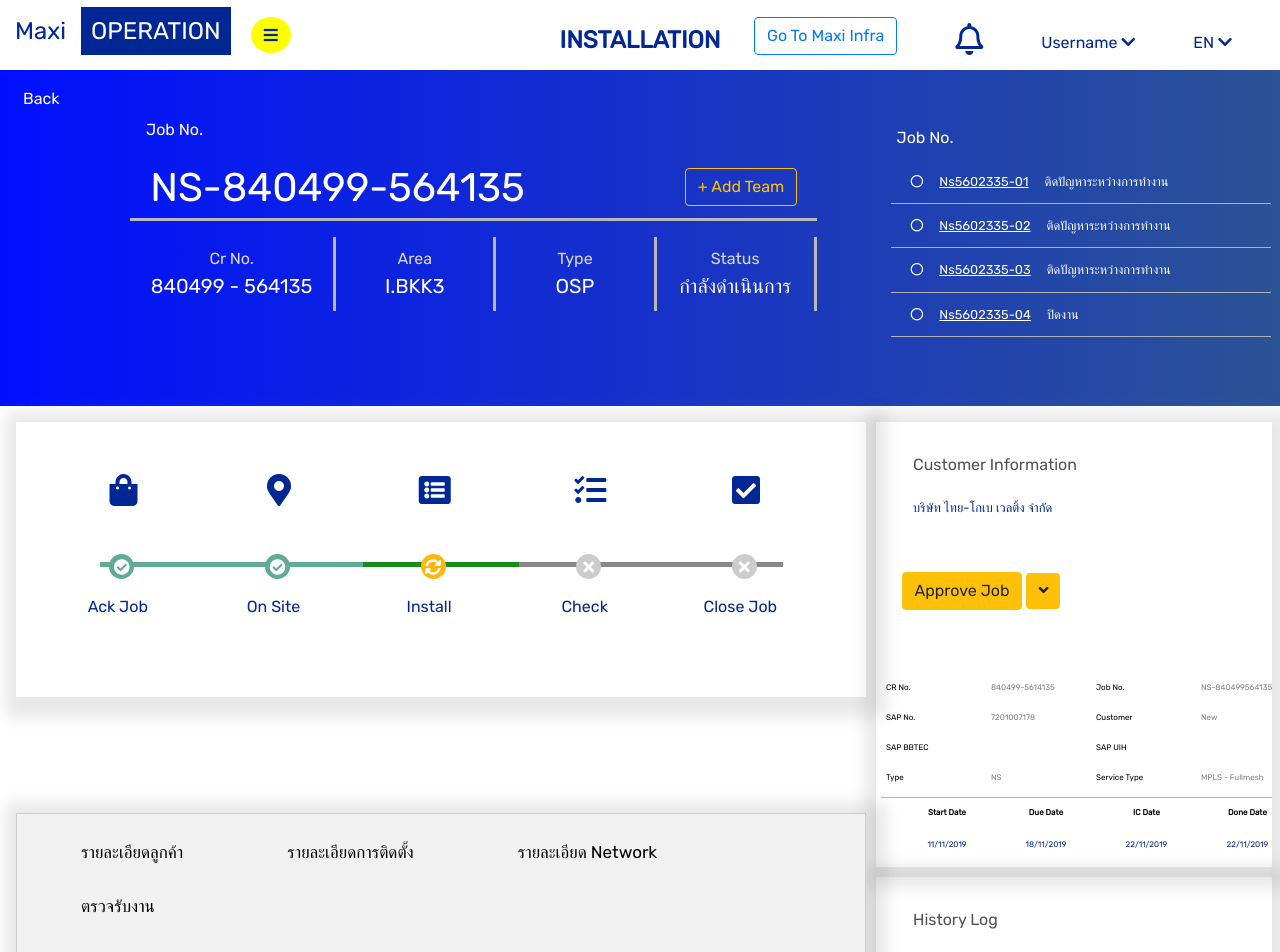
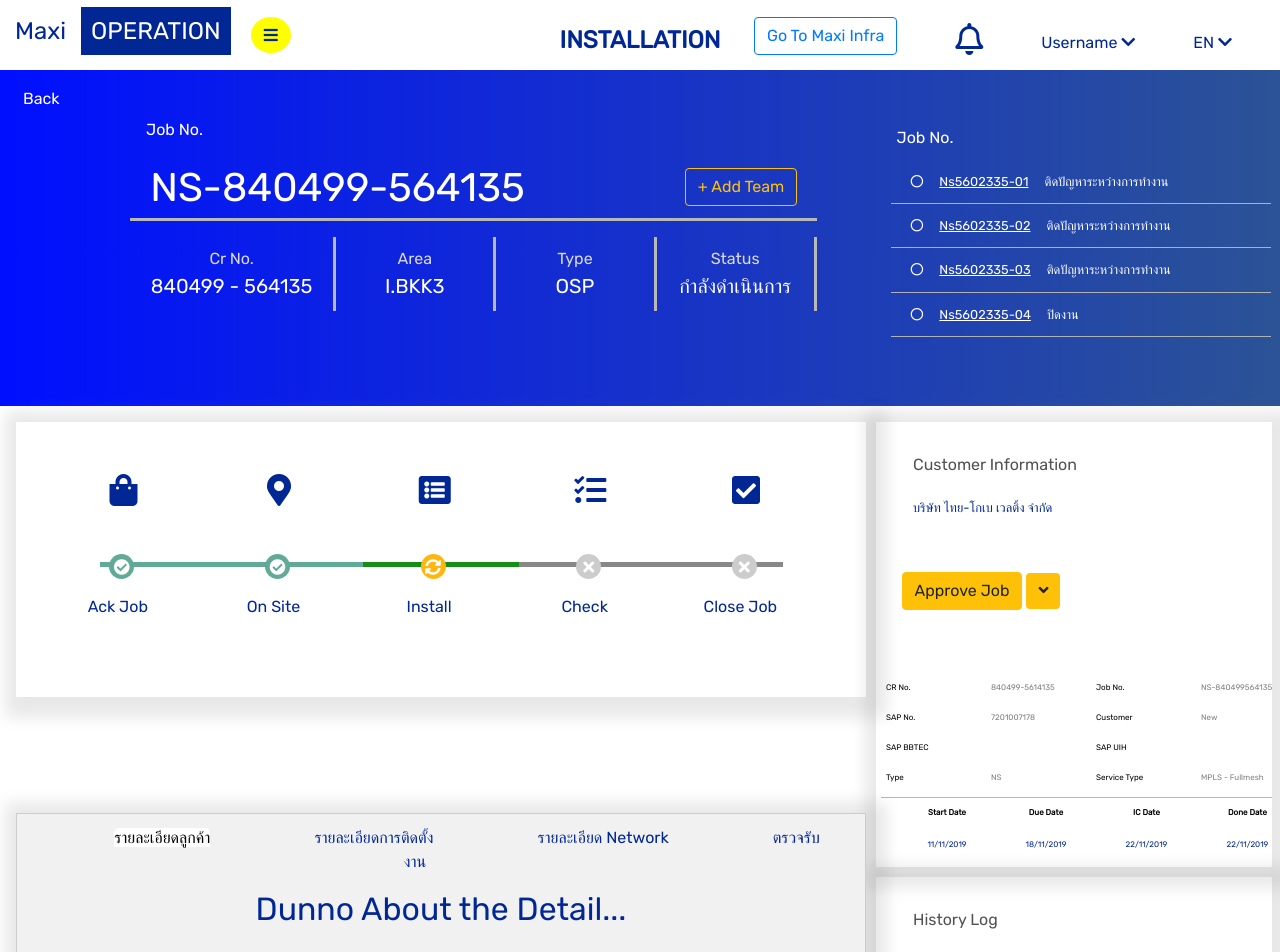
Before and after one commit to masty123/benjajinda_test, a React (Create React App) app: page / in a window 1280 px wide. Shown: the top 952 px of the page. Built offline with nearby package versions, Linux system fonts and the light colour scheme.

Commit message:
add connection graph thingy

```diff
--- a/package.json
+++ b/package.json
@@ -11,6 +11,7 @@
     "react-bootstrap": "^1.3.0",
     "react-dom": "^16.13.1",
     "react-scripts": "3.4.3",
+    "react-tabs": "^3.1.1",
     "reactstrap": "^8.5.1"
   },
   "scripts": {
--- a/src/App.js
+++ b/src/App.js
@@ -3,7 +3,6 @@ import Navbar from './components/Navbar/Navbar';
 import Header from './components/Header/Header'
 import './App.css';
 import JobStatus from './components/JobStatus/JobStatus';
-import JobDescription from './components/JobDescription/JobDescription'
 
 function App() {
   return (
@@ -11,7 +10,6 @@ function App() {
         <Navbar />
         <Header className="overlap" />
         <JobStatus />
-        <JobDescription />
     </div>
   );
 }
--- a/src/components/JobStatus/JobStatus.css
+++ b/src/components/JobStatus/JobStatus.css
@@ -268,11 +268,12 @@ ul li:nth-child(2) .iconStatus::after{
 }
 
 .handler-content-info div p:nth-child(2) {
-    text-align: right-;}
+    text-align: right;}
 
 /* Job Description */
 /* Style the tab */
 .tab {
+    text-decoration: none;
     margin: -3rem auto;
     margin-left: 1rem;
     float: left;
@@ -289,37 +290,112 @@ ul li:nth-child(2) .iconStatus::after{
 }
 
 /* Style the buttons inside the tab */
+.tabList {
+    cursor: pointer;
+}
+
+.tabtitle {
+    display: inline;
+    /* float: left; */
+    /* margin: 0 auto; */
+    margin-left: 3.25rem;
+    margin-right: 3.25rem;
+    /* border: none; */
+    /* outline: none; */
+    cursor: pointer;
+    /* padding: 14px 16px; */
+    /* transition: 0.3s; */
+    /* font-size: 17px;   */
+}
 
 
-.tab button {
-    background-color: inherit;
-    float: left;
-    margin: 0 auto;
-    margin-left: 2.25rem;
-    margin-right: 2.25rem;
-    border: none;
-    outline: none;
-    cursor: pointer;
-    padding: 14px 16px;
-    transition: 0.3s;
-    font-size: 17px;
+.tab-3-title {
+
+    color: rgb(63, 62, 62);
+    text-align: left;
+    padding-left: 2rem;
+    padding-top: 1rem;
 
 }
 
-/* Change background color of buttons on hover */
-.tab button:hover {
-    background-color: #ddd;
+.config-icon {
+    width: 100%;
+    height: 100px;
+    /* border: 1px solid green; */
+    padding: 1rem 8rem 1rem 8rem;
 }
 
+.config-left {
+    background-color: rgb(0, 39, 148);
+    color: white;
+    width: 100px;
+    height: 75px;
+}
+
+
+
+.config-left  ,
+.config-right  {
+    border: 1px solid grey;
+    width: 150px;
+    height: 50px;
+    float: left;
+    font-size: 0.75rem;
+    padding-left: 1.1rem;
+    text-align: center;
+}
+
+.config-start .config-left {
+    background-color: rgb(100, 99, 99);
+    color: white;
+}
+
+.config-final .config-right {
+    padding-left: 2.5rem;
+}
+
+
+.connection-line p {
+    float: left;
+    width:  60px;
+    height: 10px;
+    margin: 1rem 0.25rem 1rem 0.25rem;
+    /* margin-bottom: 3rem; */
+}
+
+.config-start p,
+.config-final p,
+.config-left  p,
+.config-right p {
+
+    float: left;
+    padding: 1rem;
+    text-align: center;
+}
+
+
+
+
+
+
+
+
+
+
+/* Change background color of buttons on hover */
+/* .tab button:hover {
+    background-color: #ddd;
+} */
+
 /* Create an active/current tablink class */
-.tab button.active {
+/* .tab button.active {
     background-color: #ccc;
-}
+} */
 
 /* Style the tab content */
 .tabcontent {
-    display: none;
-    padding: 6px 12px;
+    /* display: none; */
+    /* padding: 6px 12px; */
     border: 1px solid #ccc;
     border-top: none;
 }
--- a/src/components/JobStatus/JobStatus.js
+++ b/src/components/JobStatus/JobStatus.js
@@ -2,28 +2,25 @@ import React, { Component} from 'react';
 // import { MenuItems } from "./MenuItems";
 import {Button} from 'reactstrap';
 import './JobStatus.css';
+import {
+    Tab,
+    Tabs,
+    TabList,
+    TabPanel,
+    AppBar
+} from 'react-tabs';
+import 'react-tabs/style/react-tabs.css';
 
 
 class JobStatus extends Component {
 
-    openCity(evt, cityName) {
-        var i, tabcontent, tablinks;
-        tabcontent = document.getElementsByClassName("tabcontent");
-        for (i = 0; i < tabcontent.length; i++) {
-            tabcontent[i].style.display = "none";
-        }
-        tablinks = document.getElementsByClassName("tablinks");
-        for (i = 0; i < tablinks.length; i++) {
-            tablinks[i].className = tablinks[i].className.replace(" active", "");
-        }
-        document.getElementById(cityName).style.display = "block";
-        evt.currentTarget.className += " active";
-    }
+
 
     render() {
         return (
 
             <div className="jobstatuscontainer">
+
                    <div className="statuscontainer">
                         <ul className="progressbar">
                             <li className="active">
@@ -186,33 +183,62 @@ class JobStatus extends Component {
                         </div>
                     </div>
 
-                    <div class="tab">
-                        <button class="tablinks" onClick={() => this.openCity(evt, 'Info')}>รายละเอียดลูกค้า</button>
-                        <button class="tablinks" onClick={() => this.openCity(evt, 'Install')}>รายละเอียดการติดตั้ง</button>
-                        <button class="tablinks" onClick={() => this.openCity(evt, 'Network')}>รายละเอียด Network</button>
-                        <button class="tablinks" onClick={() => this.openCity(evt, 'Check')}>ตรวจรับงาน</button>
+                     <Tabs className="tab">
+                        <TabList className="tabList">
+                            <Tab className="tabtitle">รายละเอียดลูกค้า</Tab>
+                            <Tab className="tabtitle">รายละเอียดการติดตั้ง</Tab>
+                            <Tab className="tabtitle">รายละเอียด Network</Tab>
+                            <Tab className="tabtitle">ตรวจรับงาน</Tab>
+                        </TabList>
 
-                    </div>
+                        <TabPanel>
+                            <h2>Dunno About the Detail...</h2>
+                        </TabPanel>
 
-                    <div id="Info" class="tabcontent">
-                        <h3>London</h3>
-                        <p>London is the capital city of England.</p>
-                    </div>
+                        <TabPanel>
+                           <h2>This one too</h2>
+                        </TabPanel>
 
-                    <div id="Install" class="tabcontent">
-                        <h3>Paris</h3>
-                        <p>Paris is the capital of France.</p>
-                    </div>
 
-                    <div id="Network" class="tabcontent">
-                        <h3>Tokyo</h3>
-                        <p>Tokyo is the capital of Japan.</p>
-                    </div>
+                        <TabPanel>
+                           <p className="tab-3-title">Job - Network Address - Link Details</p>
 
-                    <div id="Check" class="tabcontent">
-                        <h3>Pee Pee Island</h3>
-                        <p>Bruh</p>
-                    </div>
+                           <div className="config-icon">
+
+                               {/* Left Side */}
+                                <div className="config-start">
+                                    <div className="config-left">
+                                        <p>Config ต้นทาง</p>
+                                    </div>
+                                    <div className="config-right">
+                                        <p> </p>
+                                    </div>
+                                </div>
+
+                                {/* Line Thingy */}
+                                <div className="connection-line">
+                                     <p>*-----*</p>
+                                </div>
+
+                                 {/* Right Side */}
+                                 <div className="config-final">
+                                        <div className="config-left">
+                                            <p>Config ปลายทาง</p>
+                                        </div>
+                                        <div className="config-right">
+                                            <p>MPLS</p>
+                                        </div>
+                                 </div>
+                           </div>
+                        </TabPanel>
+
+                        <TabPanel>
+                           <h2>...</h2>
+                        </TabPanel>
+                    </Tabs>
+
+
+
             </div>
 
         )
```
Also changed, not shown: 1 other file (tests, documents, lock files or other folders).
